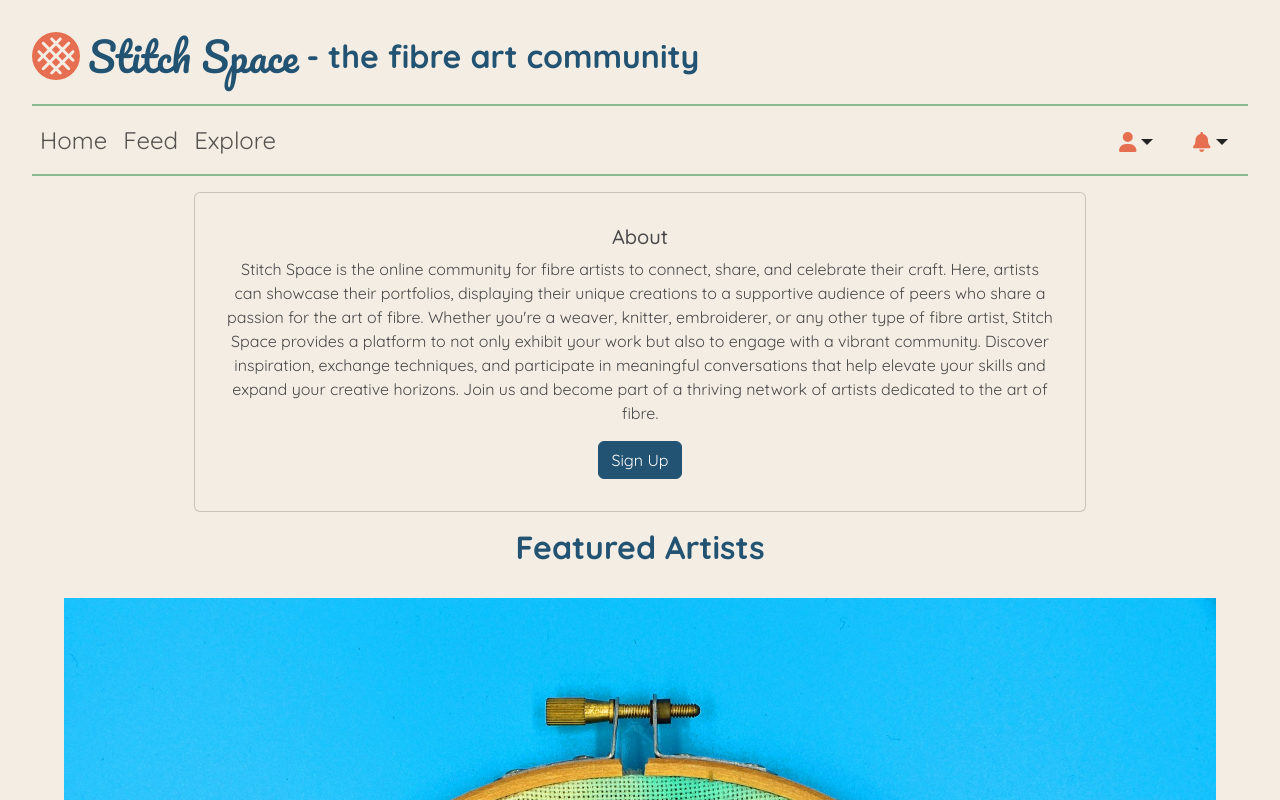
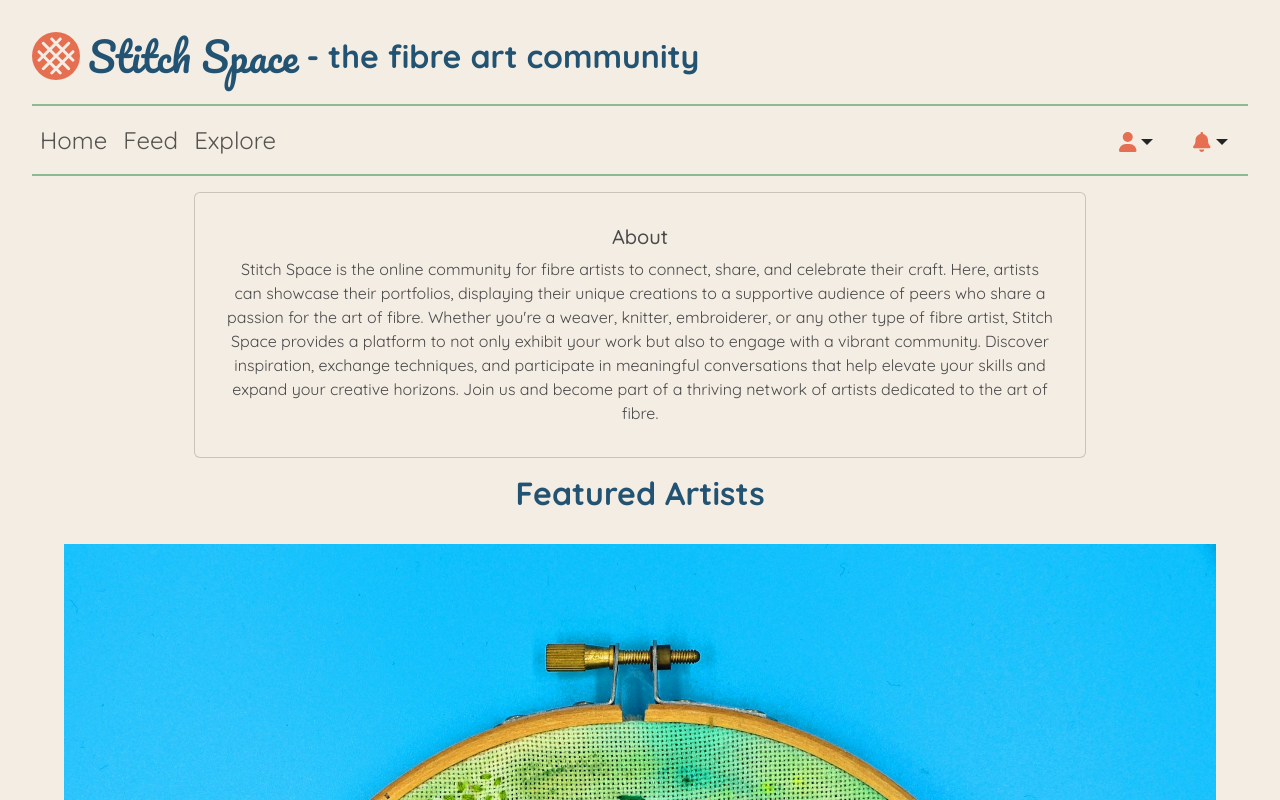
Before and after one commit to EvitaKnits/stitch-space, a React (Vite) app: page / in a window 1280 px wide. Shown: the top 800 px of the page. Built offline with nearby package versions, Linux system fonts and the light colour scheme.

Commit message:
Remove sign up button for logged in users. Tidy up Removed the sign up button for logged in users in the About component on the home page. Delete some redundant files. Correct some import typos.

```diff
--- a/src/App.jsx
+++ b/src/App.jsx
@@ -9,8 +9,8 @@ import NotFound from './pages/NotFound/NotFound';
 import AppHeader from './components/AppHeader/AppHeader';
 import { CurrentUserProvider } from './contexts/CurrentUserContext'
 import Profile from './pages/Profile/Profile';
-import DetailView from './pages/Profile/PieceDetailView';
-import ListView from './pages/Profile/PieceListView';
+import DetailView from './pages/Profile/PiecesDetailView';
+import ListView from './pages/Profile/PiecesListView';
 
 function App() {
     return (
--- a/src/components/About/About.jsx
+++ b/src/components/About/About.jsx
@@ -2,8 +2,19 @@ import { Container } from 'react-bootstrap';
 import Button from 'react-bootstrap/Button';
 import Card from 'react-bootstrap/Card';
 import styles from "./About.module.css";
+import { useContext } from "react";
+import { CurrentUserContext } from "../../contexts/CurrentUserContext";
+import { useNavigate } from "react-router-dom";
+
 
 const About = () => {
+    const userContext = useContext(CurrentUserContext)
+    const navigate = useNavigate();
+
+    const handleSignUpClick = () => {
+        navigate("/register");
+    };
+
     return (
         <Container className="d-flex justify-content-center align-items-center">
             <Card className={styles.About}>
@@ -16,9 +27,12 @@ const About = () => {
                         techniques, and participate in meaningful conversations that help elevate your skills and expand your creative horizons. Join us and become part of a thriving
                         network of artists dedicated to the art of fibre.
                     </Card.Text>
-                    <div className="d-flex justify-content-center">
-                        <Button className={styles.SignUpButton}>Sign Up</Button>
-                    </div>
+                    {/* Only display sign up button if not signed in */}
+                    {!userContext.currentUser && (
+                        <div className="d-flex justify-content-center">
+                            <Button className={styles.SignUpButton} onClick={handleSignUpClick}>Sign Up</Button>
+                        </div>
+                    )}
                 </Card.Body>
             </Card>
         </Container>
--- a/src/pages/MyStitchSpace/MyStitchSpace.jsx
+++ /dev/null
@@ -1,5 +0,0 @@
-const MyStitchSpace = () => {
-    return <div>MyStitchSpace</div>;
-};
-
-export default MyStitchSpace;
```
Also changed, not shown: src/pages/MyStitchSpace/MyStitchSpace.module.css (deleted), 1 other file (tests, documents, lock files or other folders).
